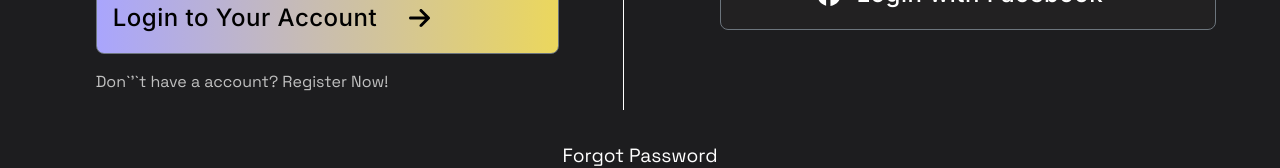
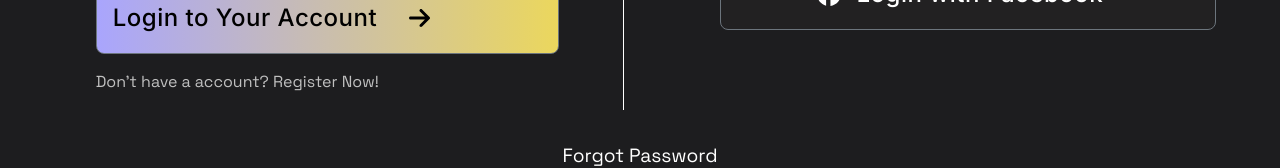
Before and after one commit to manavkush/slapdash, a Next.js app: page / in a window 1280 px wide. Shown: the part 394-562 px from the top of the page. Built offline with nearby package versions, Linux system fonts and the light colour scheme.

Commit message:
fix: Fixed `` in page.tsx

```diff
--- a/src/app/page.tsx
+++ b/src/app/page.tsx
@@ -30,7 +30,7 @@
               Login to Your Account <FontAwesomeIcon className='fa-shake' icon={faArrowRight}></FontAwesomeIcon>
             </Button>
           </div>
-          <p>Don`&apos;`t have a account? Register Now!</p>
+          <p>Don&apos;t have a account? Register Now!</p>
         </div>
         <div className='d-flex'>
         <div className={styles.vr}></div>
```
